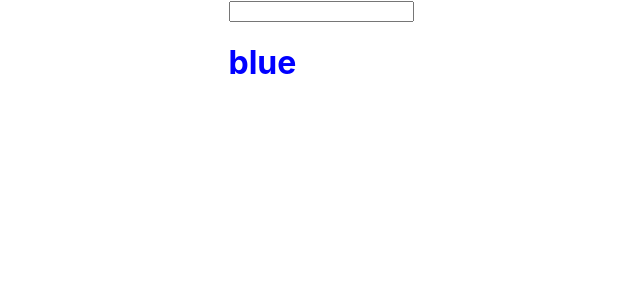
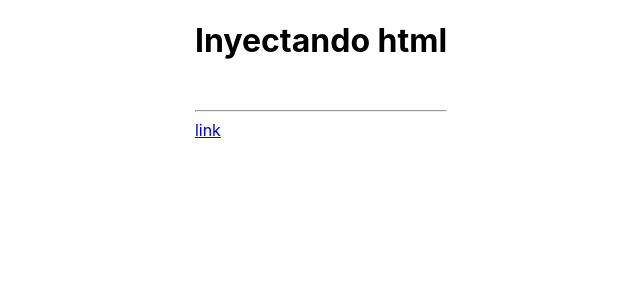
Before and after one commit to adrian1426/UniversidadReactJS, a React (Create React App) app: page / in a window 1280 px wide. Shown: the top 300 px of the page, without its empty margins (319-959 px from the left). Built offline with nearby package versions, Linux system fonts and the light colour scheme.

Commit message:
inyectando HTML en componente react

```diff
--- a/src/App.js
+++ b/src/App.js
@@ -3,44 +3,25 @@ import './App.css';
 
 
 
-class PersistenciaEventos extends React.Component {
+class App extends React.Component {
   state = {
-    color: 'blue'
-  };
-
-  onChangeInput = (e) => {
-
-    const color = e.target.value;
-
-    // e.persist();
-
-    // this.setState({
-    //   color: e.target.value
-    // });
-
-    this.setState(() => ({
-      color
-    }));
+    marcado: `
+    <h1>Inyectando html</h1>
+    <br/>
+    <hr/>
+    <a href="#">link</a>
+    `
   };
 
   render() {
-
     return (
-      <div>
-        <input type="text" onChange={this.onChangeInput} />
-        <h1 style={{ color: this.state.color }}>{this.state.color}</h1>
+      <div className="App">
+        <div dangerouslySetInnerHTML={{
+          __html: this.state.marcado
+        }}></div>
       </div>
     );
   }
-}
-
-
-const App = () => {
-  return (
-    <div className="App">
-      <PersistenciaEventos />
-    </div>
-  );
 };
 
 
```
